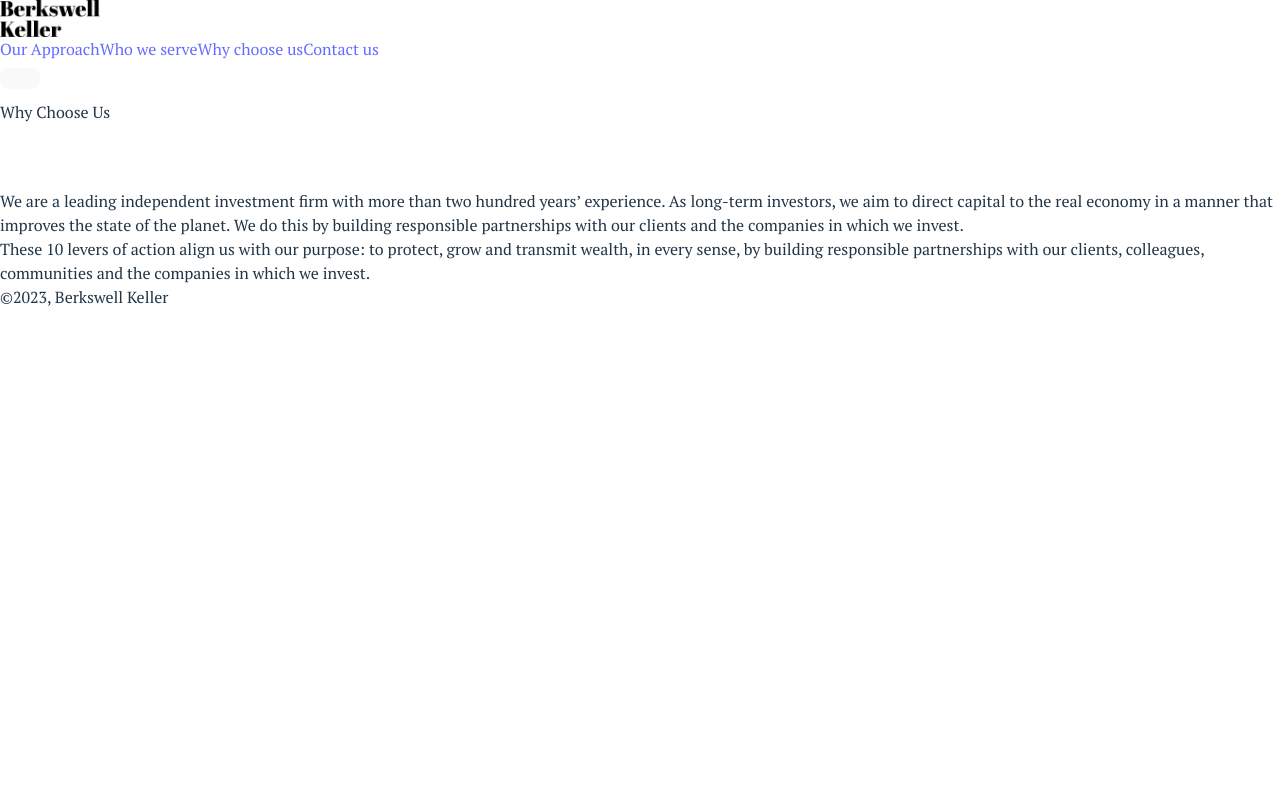
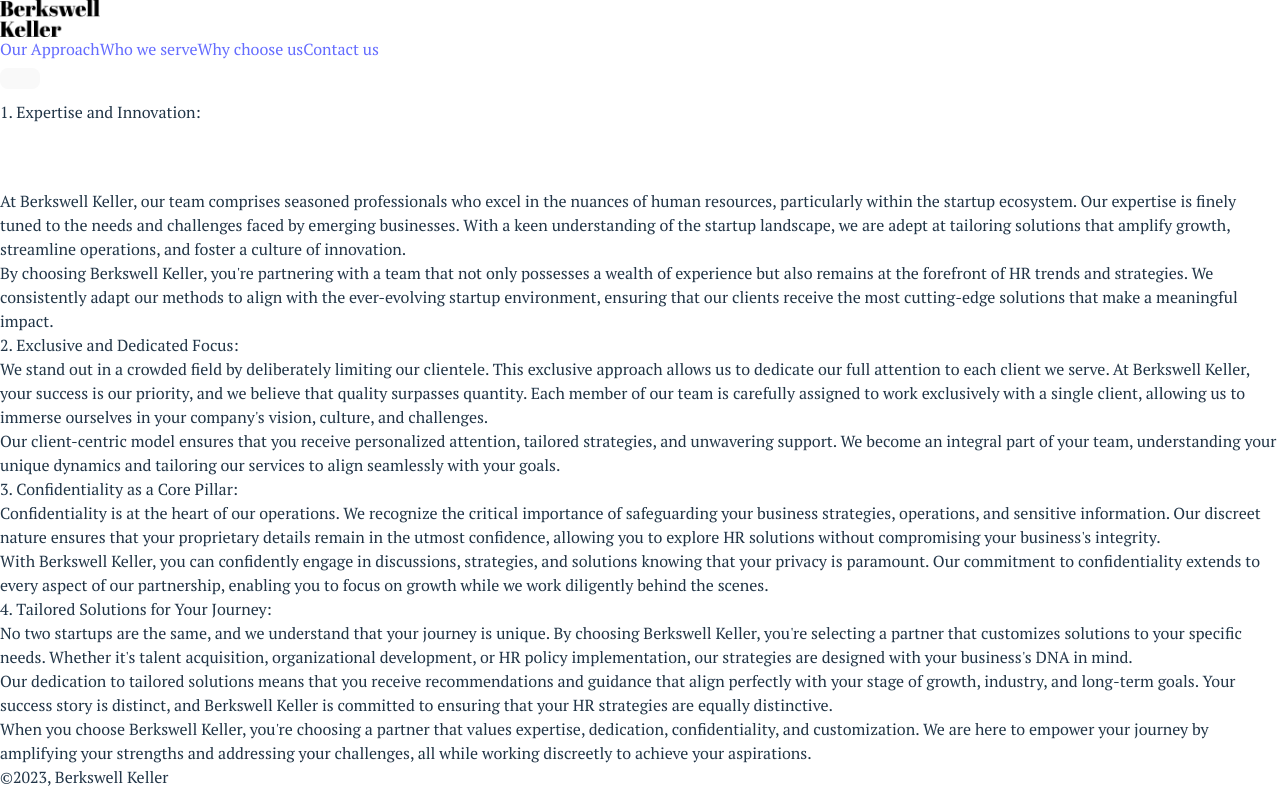
Before and after one commit to NovaDrake76/Pictet-template, a React (Vite) app: page /why-choose-us in a window 1280 px wide. Built offline with nearby package versions, Linux system fonts and the light colour scheme.

Commit message:
feat: why choose us text

```diff
--- a/src/components/Text.tsx
+++ b/src/components/Text.tsx
@@ -24,7 +24,7 @@ const MainTextComponent: React.FC<Props> = ({ title, content }) => {
             if (!originalTitleTop && titleTop > 0) {
                 setOriginalTitleTop(scrollTop + titleTop);
             }
-            if (originalTitleTop && scrollTop + 100 >= originalTitleTop && containerBottom >= 100) {
+            if (originalTitleTop && scrollTop + 100 >= originalTitleTop && containerBottom - 100 >= 100) {
                 setSticky(true);
             } else {
                 setSticky(false);
--- a/src/pages/Approach/Approach.tsx
+++ b/src/pages/Approach/Approach.tsx
@@ -3,36 +3,35 @@ const Approach = () => {
 
     const data = [
         {
-            title: "Assets under management or custody",
-            subtitle: "With the challenges the world is now facing, we need to move swiftly to a more resilient and sustainable economy. For the financial system, we believe this calls for a systemic shift in focus away from exclusively maximising financial returns.",
+            title: "Small firm, high quality",
+            subtitle: "Berkswell Keller is a boutique firm characterized by its tight-knit team and exclusive client approach. With a deliberate focus on delivering unparalleled quality, Berkswell Keller intentionally maintains a small number of employees and an even smaller clientele. This approach enables us to devote our full attention and resources to the clients we serve, ensuring that their needs are met with the utmost dedication and precision.",
         },
         {
-            title: "Total capital ratio",
-            subtitle: "Our environmental approach is driven by the understanding that our activities have an impact on the environment and that we have an obligation to reduce this impact wherever possible.",
+            title: "A dedicated team for your needs",
+            subtitle: "In line with our commitment to excellence, each employee at Berkswell Keller is carefully selected and assigned to work exclusively with a single client throughout the duration of their engagement. This unique dedication ensures that our clients receive personalized attention and tailored solutions that align seamlessly with their business objectives. By immersing ourselves in the intricacies of each client's operations, we are able to develop a deep understanding of their needs and deliver strategic human resources services that make a tangible impact.",
         },
         {
-            title: "Liquidity coverage ratio",
-            subtitle: "Founded in 2008, the Prix Pictet has become the world’s leading award for photography and sustainability. To date, there have been nine cycles of the award, each of which has highlighted a particular facet of sustainability.",
+            title: "Stealth in Action",
+            subtitle: "In a world that clamors for attention and applause, we operate in the shadows, working diligently behind the scenes to uncover prospects that align perfectly with your talents. Berkswell Keller's discreet nature is not a veil to hide behind; it's a strategy to unveil potential in its purest form. Our clients thrive on the edge of innovation, and we enable them to navigate that edge with the utmost confidentiality. Every interaction with Berkswell Keller is a testament to the power of discretion. We don't just promise secrecy; we infuse it into our core operations. From initial engagements to strategic collaborations, our goal is to provide a safe space where opportunities can be nurtured, ideas can be incubated, and talents can be nurtured—away from prying eyes.",
         },
-        {
-            title: "Full-time equivalent employees",
-            subtitle: "The Pictet Group Foundation is a grant-making foundation established by the Managing Partners of Pictet to pursue our long-term tradition of social engagement and environmental commitment.",
-        },
+        // {
+        //     title: "Full-time equivalent employees",
+        //     subtitle: "The Pictet Group Foundation is a grant-making foundation established by the Managing Partners of Pictet to pursue our long-term tradition of social engagement and environmental commitment.",
+        // },
     ];
 
     const RightContent = () => {
         return (
             <div className="flex flex-col gap-16">
                 <div className="flex text-md md:text-2xl py-4 md:py-0">
-                    We are a leading independent investment firm with more than two hundred years’ experience. As long-term investors, we aim to direct capital to the real economy in a manner that improves the state of the planet. We do this by building responsible partnerships with our clients and the companies in which we invest.
-                </div>
+                    Berkswell Keller takes pride in being a strategic partner for stealth startups on their journey to success. Our emphasis on human resources stems from the understanding that a startup's greatest asset is its people. By providing targeted HR solutions, we empower startups to build strong, cohesive teams that drive innovation and growth. We leverage our expertise to help startups identify and attract top-tier talent even within the constraints of stealth mode.                </div>
                 <div className="flex flex-wrap gap-8">
                     {
                         data.map((item, index) => {
                             return (
                                 <div className="flex flex-col border-gray-400 pb-2 gap-4 px-4" key={index}>
                                     <div className="text-xl">{item.title}</div>
-                                    <div className="text-lg max-w-[400px] pb-8 border-b">{item.subtitle}</div>
+                                    <div className="text-lg max-w-[400px] h-[400px] pb-8 border-b">{item.subtitle}</div>
                                 </div>
                             );
                         })
--- a/src/pages/Choose/Choose.tsx
+++ b/src/pages/Choose/Choose.tsx
@@ -5,18 +5,67 @@ const Choose = () => {
         return (
             <div className="flex flex-col gap-16">
                 <div className="flex text-md md:text-2xl py-4 md:py-0">
-                    We are a leading independent investment firm with more than two hundred years’ experience. As long-term investors, we aim to direct capital to the real economy in a manner that improves the state of the planet. We do this by building responsible partnerships with our clients and the companies in which we invest.
+                    At Berkswell Keller, our team comprises seasoned professionals who excel in the nuances of human resources, particularly within the startup ecosystem. Our expertise is finely tuned to the needs and challenges faced by emerging businesses. With a keen understanding of the startup landscape, we are adept at tailoring solutions that amplify growth, streamline operations, and foster a culture of innovation.
                 </div>
 
                 <div className="flex text-md md:text-2xl py-4 md:py-0">
-                    These 10 levers of action align us with our purpose: to protect, grow and transmit wealth, in every sense, by building responsible partnerships with our clients, colleagues, communities and the companies in which we invest.                 </div>
+                    By choosing Berkswell Keller, you're partnering with a team that not only possesses a wealth of experience but also remains at the forefront of HR trends and strategies. We consistently adapt our methods to align with the ever-evolving startup environment, ensuring that our clients receive the most cutting-edge solutions that make a meaningful impact.
+                </div>
             </div>
+        )
+    }
+
+    const RightContent2 = () => {
+        return (
+            <div className="flex flex-col gap-16">
+                <div className="flex text-md md:text-2xl py-4 md:py-0">
+                    We stand out in a crowded field by deliberately limiting our clientele. This exclusive approach allows us to dedicate our full attention to each client we serve. At Berkswell Keller, your success is our priority, and we believe that quality surpasses quantity. Each member of our team is carefully assigned to work exclusively with a single client, allowing us to immerse ourselves in your company's vision, culture, and challenges.                </div>
+
+                <div className="flex text-md md:text-2xl py-4 md:py-0">
+                    Our client-centric model ensures that you receive personalized attention, tailored strategies, and unwavering support. We become an integral part of your team, understanding your unique dynamics and tailoring our services to align seamlessly with your goals.
+                </div>
+            </div>
+        )
+    }
+
+
+    const RightContent3 = () => {
+        return (
+            <div className="flex flex-col gap-16">
+                <div className="flex text-md md:text-2xl py-4 md:py-0">
+                    Confidentiality is at the heart of our operations. We recognize the critical importance of safeguarding your business strategies, operations, and sensitive information. Our discreet nature ensures that your proprietary details remain in the utmost confidence, allowing you to explore HR solutions without compromising your business's integrity.
+                </div>
+                <div className="flex text-md md:text-2xl py-4 md:py-0">
+                    With Berkswell Keller, you can confidently engage in discussions, strategies, and solutions knowing that your privacy is paramount. Our commitment to confidentiality extends to every aspect of our partnership, enabling you to focus on growth while we work diligently behind the scenes.
+                </div>
+            </div>
+        )
+    }
+
+    const RightContent4 = () => {
+        return (
+            <div className="flex flex-col gap-16">
+                <div className="flex text-md md:text-2xl py-4 md:py-0">
+
+                    No two startups are the same, and we understand that your journey is unique. By choosing Berkswell Keller, you're selecting a partner that customizes solutions to your specific needs. Whether it's talent acquisition, organizational development, or HR policy implementation, our strategies are designed with your business's DNA in mind.                </div>
+                <div className="flex text-md md:text-2xl py-4 md:py-0">
+
+                    Our dedication to tailored solutions means that you receive recommendations and guidance that align perfectly with your stage of growth, industry, and long-term goals. Your success story is distinct, and Berkswell Keller is committed to ensuring that your HR strategies are equally distinctive.
+                </div>
+                <div className="flex text-md md:text-2xl py-4 md:py-0">
+                    When you choose Berkswell Keller, you're choosing a partner that values expertise, dedication, confidentiality, and customization. We are here to empower your journey by amplifying your strengths and addressing your challenges, all while working discreetly to achieve your aspirations.
+                </div>
+            </div>
+
         )
     }
 
     return (
         <div className="flex flex-col mt-16">
-            <Text title={'Why Choose Us'} content={RightContent} />
+            <Text title={'1. Expertise and Innovation:'} content={RightContent} />
+            <Text title={'2. Exclusive and Dedicated Focus:'} content={RightContent2} />
+            <Text title={'3. Confidentiality as a Core Pillar:'} content={RightContent3} />
+            <Text title={'4. Tailored Solutions for Your Journey:'} content={RightContent4} />
         </div>
     )
 }
```
